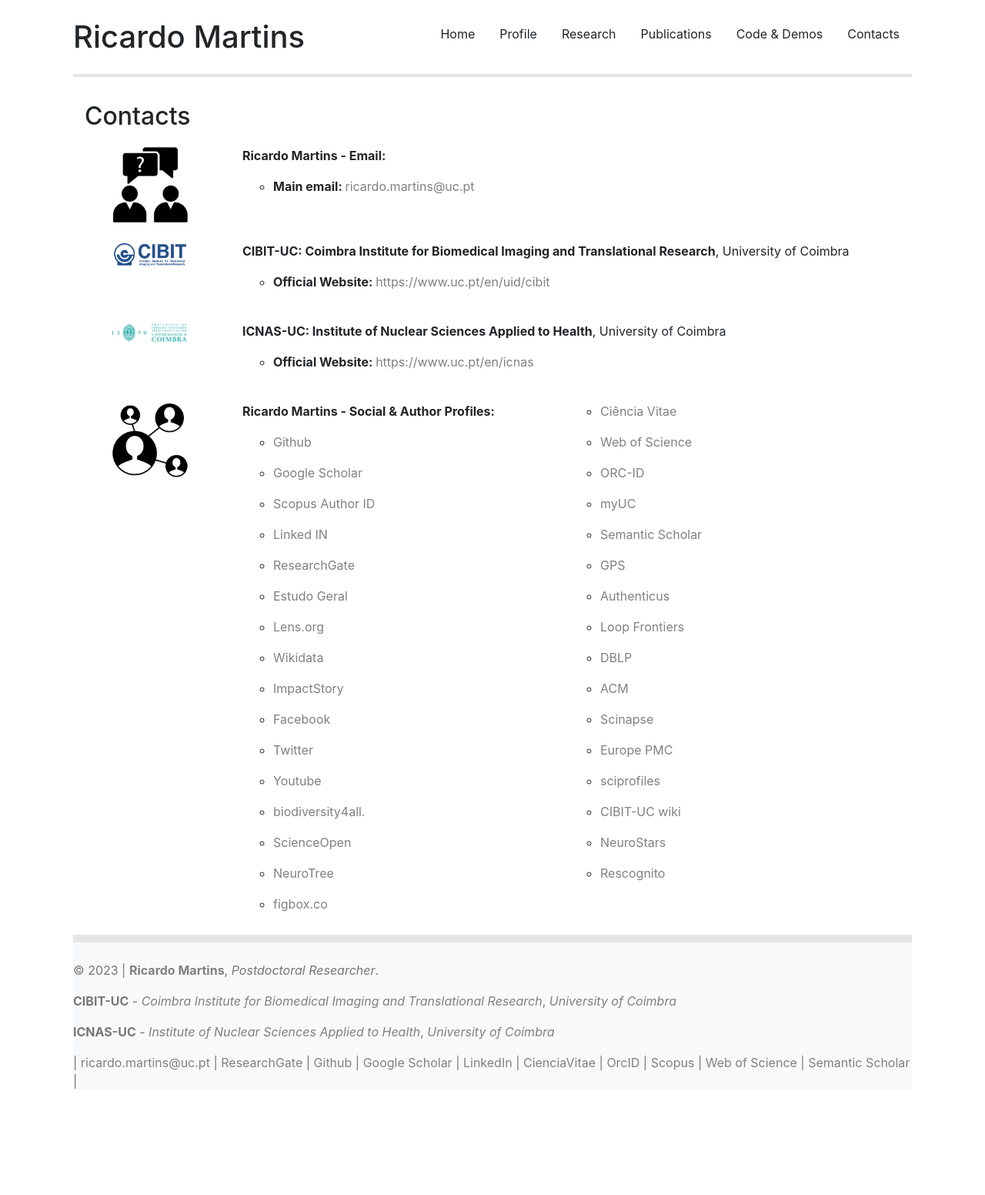
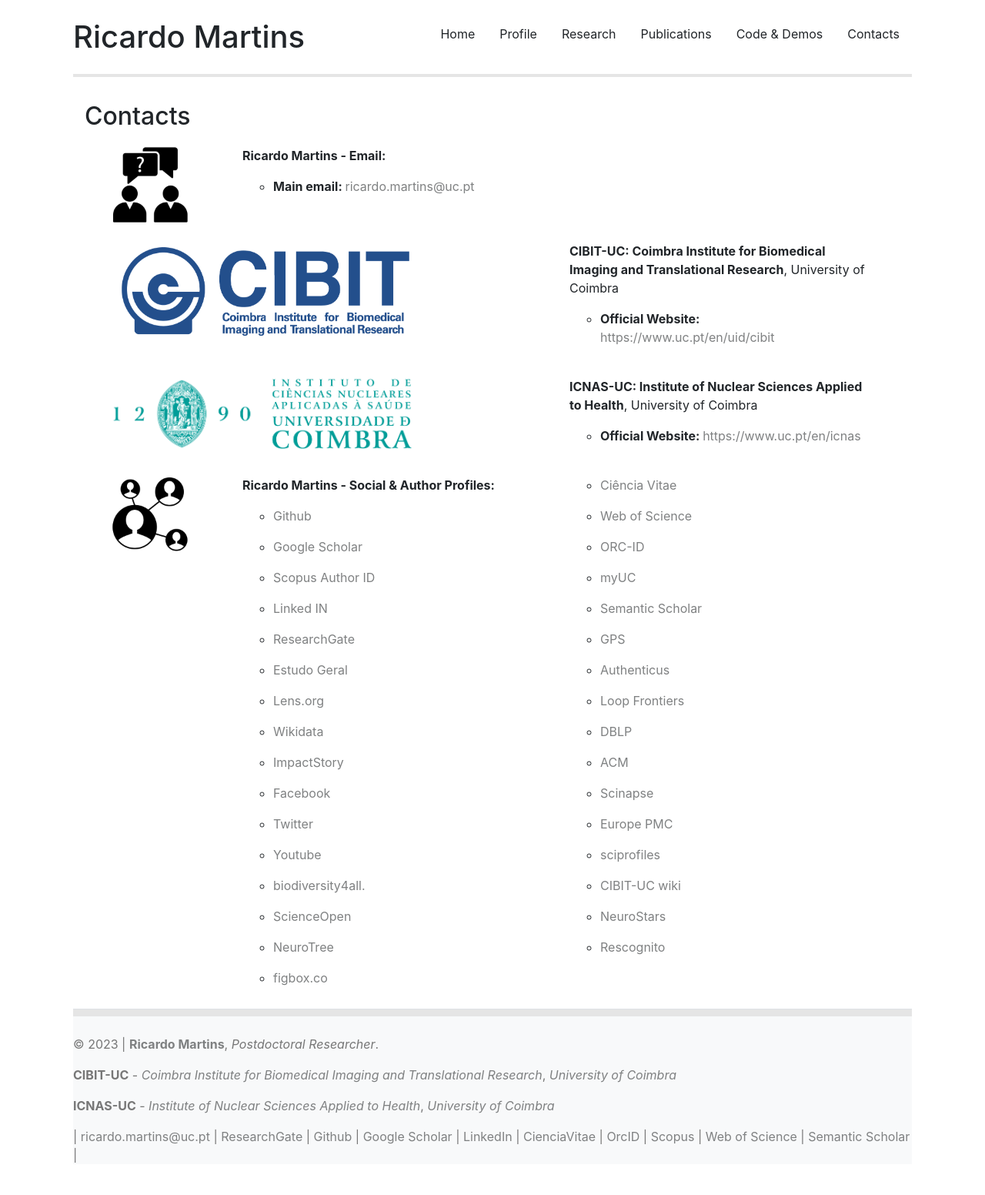
Before and after one commit to ricardomar/ricardomar.github.io, a Jekyll site: the page built from contacts/index_v2.html, in a window 1280 px wide. Shown: the whole page at 77% size. Built offline with Jekyll 4.4.1, drawn with Linux system fonts in a browser that asks for light colours; nearby versions of some CDN libraries; before the commit the page ends 1456 px from its top, so only the background shows below that.

Commit message:
Update index_v2.html

```diff
--- a/contacts/index_v2.html
+++ b/contacts/index_v2.html
@@ -25,10 +25,10 @@
 
         <ul class="list-group">
           <li class="list-group-item d-md-flex flex-md-row flex-column" style="border: none;">
-            <div class="col-md-2">
-              <img src="/myFiles/cibit-logo.png" alt="logo" class="img-fluid" align="center" width="100px">
+            <div class="col-md-7">
+              <img src="/myFiles/cibit-logo.png" alt="logo" class="img-fluid" align="center" width="400px">
             </div>
-            <div class="col-md-10">
+            <div class="col-md-5">
               <p><strong>CIBIT-UC: Coimbra Institute for Biomedical Imaging and Translational Research</strong>, University of Coimbra</p>
               <ul>
 					<li><p><strong>Official Website: </strong><a target="_blank" href="https://www.uc.pt/en/uid/cibit">https://www.uc.pt/en/uid/cibit</a></p></li>
@@ -39,10 +39,10 @@
 
         <ul class="list-group">
           <li class="list-group-item d-md-flex flex-md-row flex-column" style="border: none;">
-            <div class="col-md-2">
-              <img src="/myFiles/icnas-logo.png" alt="logo" class="img-fluid" align="center" width="100px">
+            <div class="col-md-7">
+              <img src="/myFiles/icnas-logo.png" alt="logo" class="img-fluid" align="center" width="400px">
             </div>
-            <div class="col-md-10">
+            <div class="col-md-5">
               <p><strong>ICNAS-UC: Institute of Nuclear Sciences Applied to Health</strong>, University of Coimbra</strong></p>
               <ul>
 					<li><p><strong>Official Website: </strong><a target="_blank"  href="https://www.uc.pt/en/icnas">https://www.uc.pt/en/icnas</a></p></li>
```
